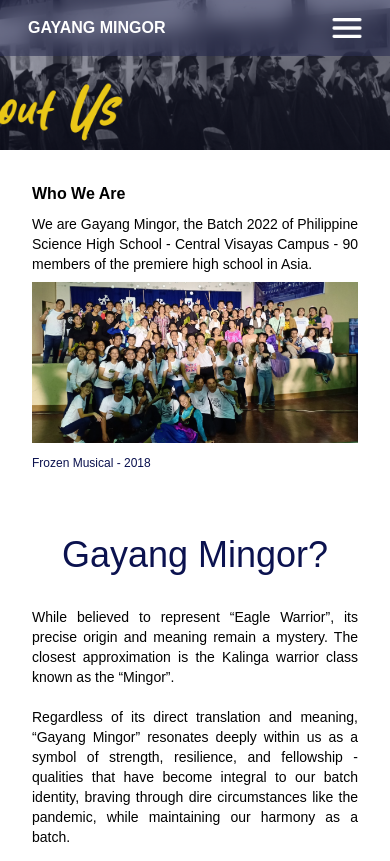
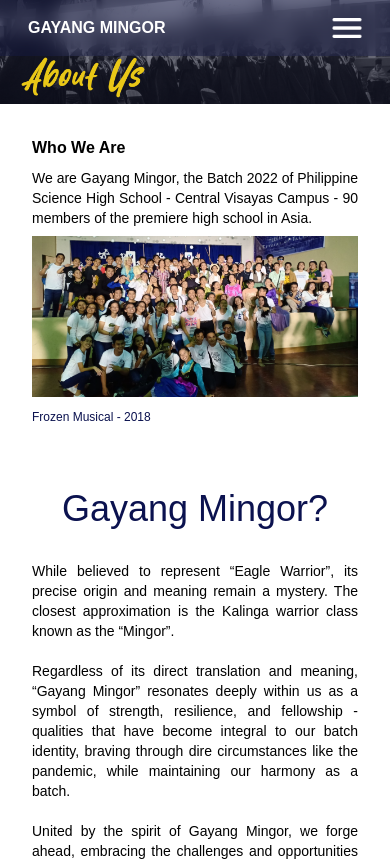
Before and after one commit to maxellmilay/gayang-mingor, a Next.js app: page /about in a window 390 px wide. Shown: the top 861 px of the page. Built offline with nearby package versions, Linux system fonts and the light colour scheme.

Commit message:
[Adjustment][Maxell] added minor changes

```diff
--- a/src/app/about/page.tsx
+++ b/src/app/about/page.tsx
@@ -3,7 +3,7 @@ import Image from "next/image";
 const About = () => {
   return (
     <>
-      <div className="aspect-[1000/384] md:aspect-[1440/384] w-full relative">
+      <div className="aspect-[1440/384] w-full relative">
         <Image
           fill
           alt="header"
--- a/src/app/page.tsx
+++ b/src/app/page.tsx
@@ -1,6 +1,5 @@
 import FbPost from "@/components/FbPost";
 import React from "react";
-import { FaFacebook, FaTwitter, FaInstagram } from "react-icons/fa";
 import Link from "next/link";
 import externalLinks from "@/enums/externalLinks";
 import Socials from "@/components/Socials";
```
